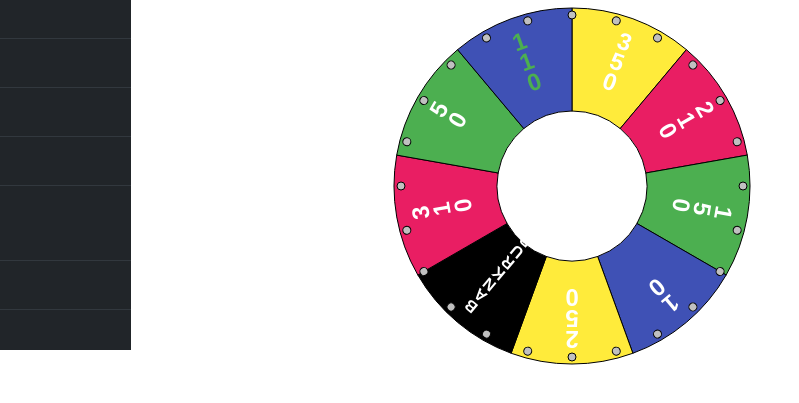
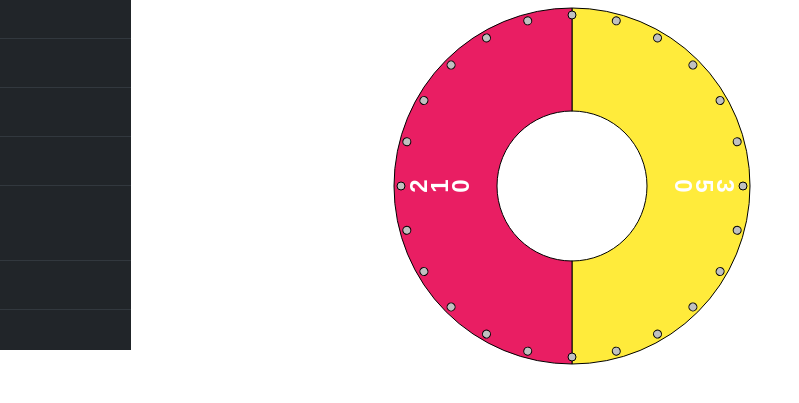
Before and after one commit to Unrealistic4/spinwheelBoon, a plain HTML site: page index.html in a window 1280 px wide. Shown: the part 107-510 px from the top of the page, 281-1080 px from the left. Drawn offline with nearby package versions, Linux system fonts and the light colour scheme.

Commit message:
not much update

```diff
--- a/index.html
+++ b/index.html
@@ -91,16 +91,19 @@
             // font size and test colour overridden on backrupt segments.
             var array = [];
             array.push(
-                {'fillStyle' : '#ffeb3b', 'text' : '350' , 'textFontSize' : 24, 'textFillStyle' : 'white', 'chance' : '6'},
-                {'fillStyle' : '#e91e63', 'text' : '210' , 'textFontSize' : 24, 'textFillStyle' : 'white', 'chance' : '1'},
-                {'fillStyle' : '#4caf50', 'text' : '150' , 'textFontSize' : 24, 'textFillStyle' : 'white', 'chance' : '2'},
-                {'fillStyle' : '#3f51b5', 'text' : '10' , 'textFontSize' : 24, 'textFillStyle' : 'white', 'chance' : '6'},
-                {'fillStyle' : '#ffeb3b', 'text' : '250' , 'textFontSize' : 24, 'textFillStyle' : 'white', 'chance' : '1'},
-                {'fillStyle' : '#000000', 'text' : 'BANKRUPT', 'textFontSize' : 16, 'textFillStyle' : '#ffffff', 'chance' : '5'},
-                {'fillStyle' : '#e91e63', 'text' : '310' , 'textFontSize' : 24, 'textFillStyle' : 'white', 'chance' : '1'},
-                {'fillStyle' : '#4caf50', 'text' : '50' , 'textFontSize' : 24, 'textFillStyle' : 'white', 'chance' : '7'},
-                {'fillStyle' : '#3f51b5', 'text' : '110' , 'textFontSize' : 24, 'textFillStyle' : '#4caf50', 'chance' : '6'}
+                {'fillStyle' : '#ffeb3b', 'text' : '350' , 'textFontSize' : 24, 'textFillStyle' : 'white', 'chance' : '10'},
+                {'fillStyle' : '#e91e63', 'text' : '210' , 'textFontSize' : 24, 'textFillStyle' : 'white', 'chance' : '90'},
+                // {'fillStyle' : '#4caf50', 'text' : '150' , 'textFontSize' : 24, 'textFillStyle' : 'white', 'chance' : '70'},
+                // {'fillStyle' : '#3f51b5', 'text' : '10' , 'textFontSize' : 24, 'textFillStyle' : 'white', 'chance' : '6'},
+                // {'fillStyle' : '#ffeb3b', 'text' : '250' , 'textFontSize' : 24, 'textFillStyle' : 'white', 'chance' : '1'},
+                // {'fillStyle' : '#000000', 'text' : 'BANKRUPT', 'textFontSize' : 16, 'textFillStyle' : '#ffffff', 'chance' : '5'},
+                // {'fillStyle' : '#e91e63', 'text' : '310' , 'textFontSize' : 24, 'textFillStyle' : 'white', 'chance' : '1'},
+                // {'fillStyle' : '#4caf50', 'text' : '50' , 'textFontSize' : 24, 'textFillStyle' : 'white', 'chance' : '7'},
+                // {'fillStyle' : '#3f51b5', 'text' : '110' , 'textFontSize' : 24, 'textFillStyle' : '#4caf50', 'chance' : '600'}
             );
+
+            //testing probability
+            let testingLoop = 1000;
 
             // Create new wheel object specifying the parameters at creation time.
             let theWheel = new Winwheel({
@@ -208,7 +211,7 @@
                     //for self testing on random num probability
                     var testingNum = "";
                     var testArray = [];
-                    for(var t=0;t<100;t++)
+                    for(var t=0;t<testingLoop;t++)
                     {
                         testingNum = getRiggedPrize(array);
                         if(testArray.length == 0){testArray.push({"data":testingNum,"count":1});continue;}
@@ -233,7 +236,8 @@
                     }
                     //end for self testing on random num probability
 
-                    document.getElementById('test').innerHTML        = testingNum;
+                    if(testArray.length>0)
+                    {document.getElementById('test').innerHTML        = testingNum;}
 
                     // Disable the spin button so can't click again while wheel is spinning.
                     document.getElementById('spin_button').src       = "https://unrealistic4.github.io/spinwheelBoon/spin_off.png";
```
